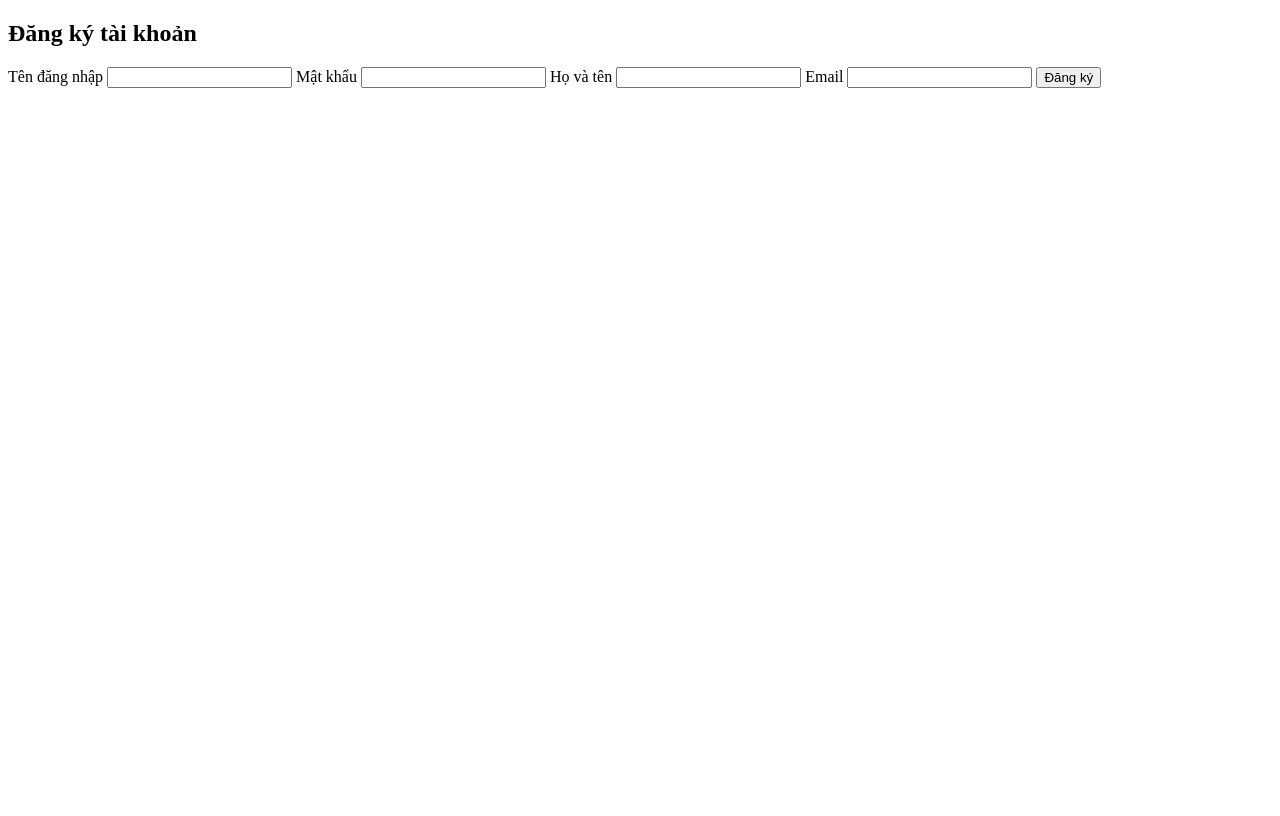
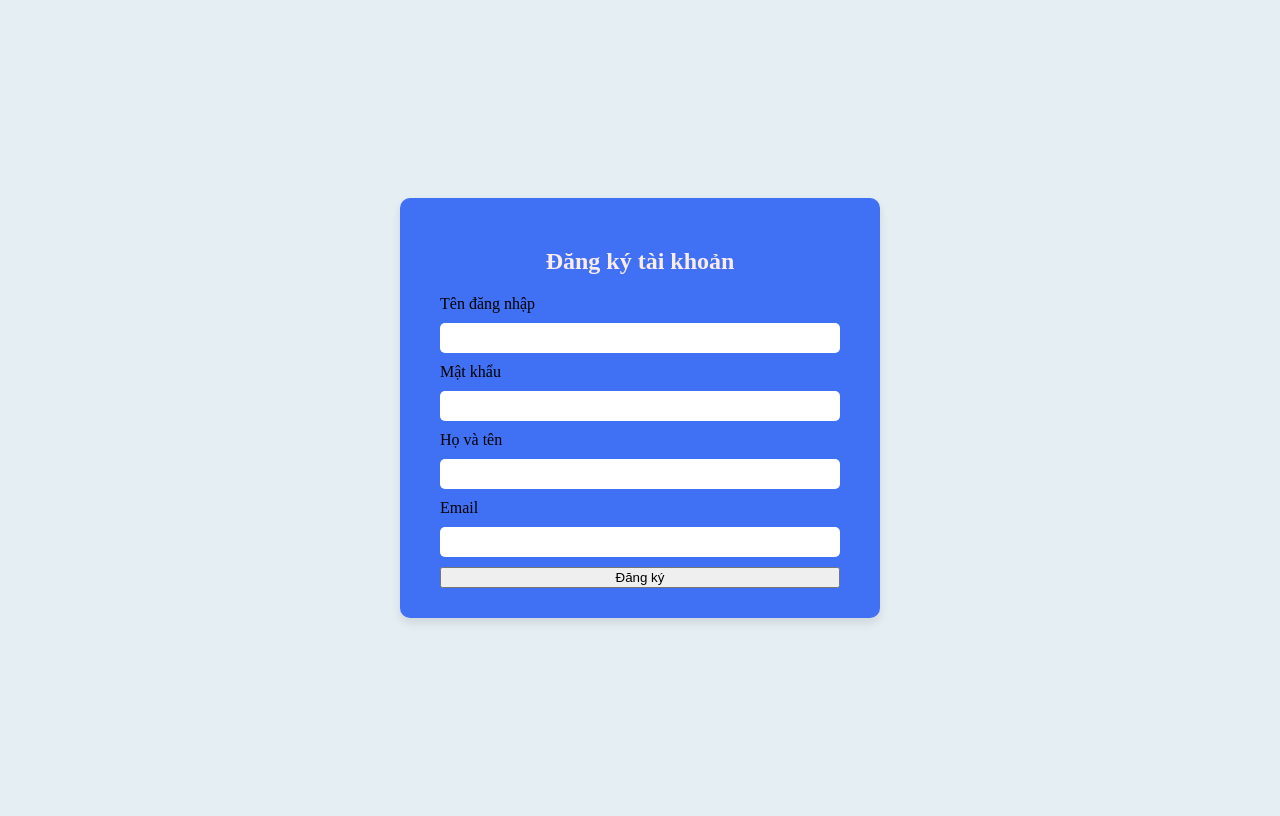
Before and after one commit to PhanDat3108/MiniProject-IUCLUB, a Flask app: page /register in a window 1280 px wide. Before the commit the page ends 88 px from the top, so only its background shows below. Run offline with Flask 3, Linux system fonts and the light colour scheme.

Commit message:
sửa bài đăng kí

```diff
--- /dev/null
+++ b/static/css/register.css
@@ -0,0 +1,43 @@
+body{
+    min-height: 100vh;
+    display: flex;
+    align-items: center;
+    justify-content: center;
+    background: #e5eef3;
+}
+.form-container{
+    width: 400px;
+    padding: 30px 40px;
+    background: #4070f4;
+    border-radius: 10px;
+    box-shadow: 0 5px 10px rgba(0,0,0,0.1);
+
+}
+.form header{
+    font-size: 30px;
+    font-weight: 600;
+    text-align: center;
+    color: #fff;
+}
+
+.form-container form{
+    display: flex;
+    flex-direction: column;
+    gap: 10px   ;
+    margin-top: 20px;
+}
+form input{
+    height: 30px;
+    outline: none;
+    border: none;
+    padding: 0 15px;
+    font-size: 16px;
+    font-weight: 400;
+    color: #333;
+    border-radius: 5px;
+
+}
+h2{
+    color: #faecec;
+    text-align: center;
+}
--- a/templates/register.html
+++ b/templates/register.html
@@ -4,12 +4,15 @@
 <head>
     <meta charset="UTF-8">
     <title>Đăng ký tài khoản</title>
+    <link rel="stylesheet" href="register.css">
+    <link rel="stylesheet" href="{{ url_for('static', filename='css/register.css') }}">
+</head>
 
-</head>
 <body>
         <div class="form-container">
             <h2>Đăng ký tài khoản</h2>
             <form action="" method="POST">
+            <form action="#">
         <label for="username">Tên đăng nhập</label>
         <input type="text" id="username" name="username" required>
 
@@ -26,5 +29,6 @@
             </form>
 
         </div>
+    </section>
 </body>
 </html>
```
Lines whose indentation alone changed are shown as unchanged.
